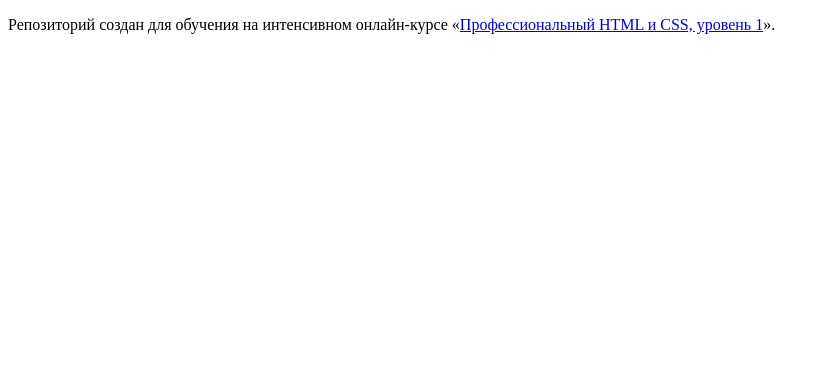
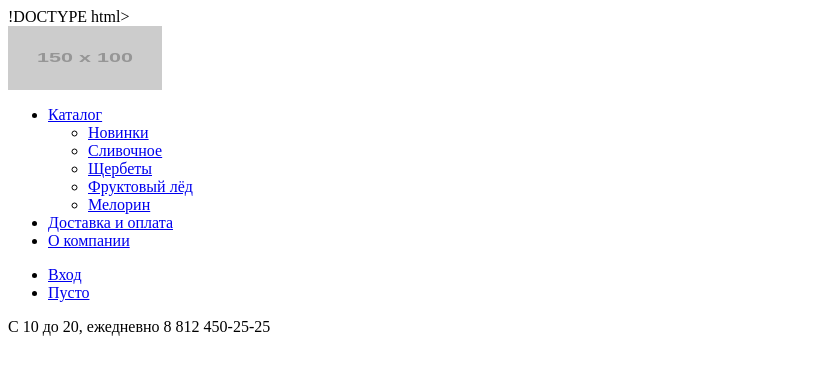
Before and after one commit to zerg89/509623-gllacy, a plain HTML site: page index.html in a window 1280 px wide. Shown: the whole page, without its empty margins (0-825 px from the left). Drawn offline with Linux system fonts and the light colour scheme; placeholder pictures from the web are drawn by us.

Commit message:
Сделал разметку на header для проверки
Сделал хэдэр только хэдэр для того чтобы ты проверил правильно ли я начал, и как мне продолжить, если я что-то сделал неправильно лучше в начале это будет контролировать, спасибо.

```diff
--- a/index.html
+++ b/index.html
@@ -1,12 +1,56 @@
-<!DOCTYPE html>
+!DOCTYPE html>
 <html lang="ru">
   <head>
     <meta charset="utf-8">
     <title>HTML Academy: Глейси</title>
   </head>
   <body>
-
-    <p>Репозиторий создан для обучения на интенсивном онлайн‑курсе «<a href="https://htmlacademy.ru/intensive/htmlcss">Профессиональный HTML и CSS, уровень 1</a>».</p>
-
+	<div class="container">
+		<header>
+			<img src="http://placehold.it/150x100" alt="Gllacy Shop" width="154" height="64">
+			<nav>
+				<ul class="header-menu">
+					<li>
+						<a href="#">Каталог</a>
+						<ul class="hidden-catalog-menu">
+							<li>
+								<a href="#">Новинки</a>
+							</li>
+							<li>
+								<a href="#">Сливочное</a>
+							</li>
+							<li>
+								<a href="#">Щербеты</a>
+							</li>
+							<li>
+								<a href="#">Фруктовый лёд</a>
+							</li>
+							<li>
+								<a href="#">Мелорин</a>
+							</li>
+						</ul>
+					</li>
+					<li>
+						<a href="#">Доставка и оплата</a>
+					</li>
+					<li>
+						<a href="#">О компании</a>
+					</li>
+				</ul>
+			</nav>
+			<ul class="user-block">
+				<li>
+					<a href="#">Вход</a>
+				</li>
+				<li>
+					<a href="#">Пусто</a>
+				</li>
+			</ul>
+		</header>
+		<div class="contact-info">
+			<span>С 10 до 20, ежедневно</span>
+			<span>8 812 450-25-25</span>
+		</div>
+	</div>
   </body>
 </html>
```
